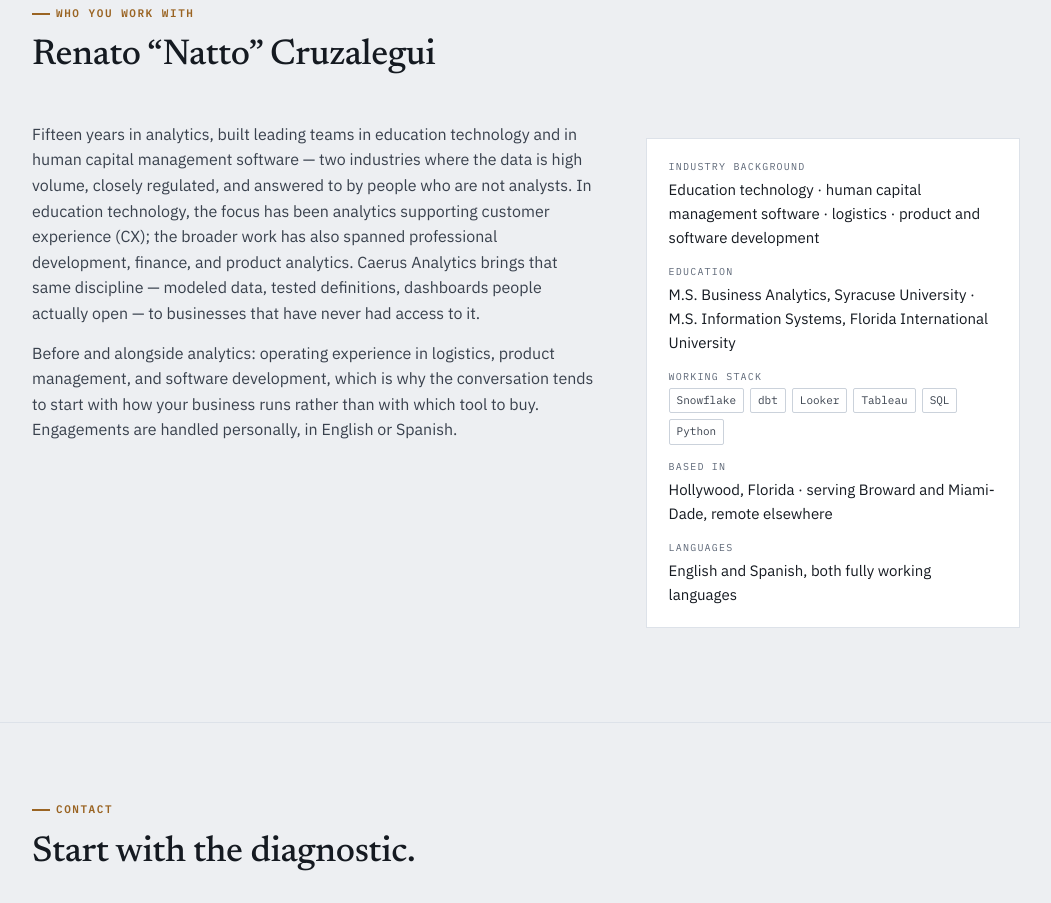
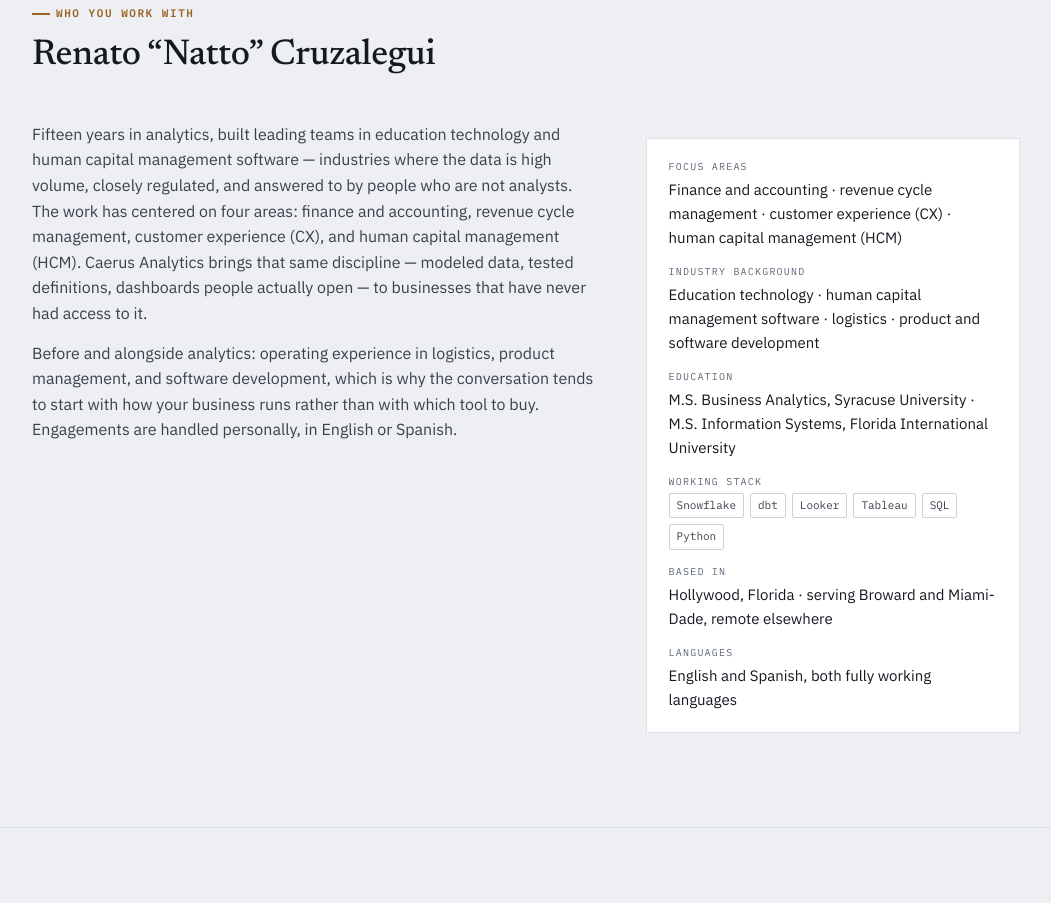
Before and after one commit to rcruzalegui/caerus_analytics_website, a plain HTML site: page index.html in a window 1280 px wide. Shown: the part 4280-5183 px from the top of the page, without its empty margins (114-1165 px from the left). Drawn offline with Linux system fonts and the light colour scheme.

Commit message:
Highlight finance, RCM, CX, and HCM focus areas in bio
Co-Authored-By: Claude Opus 5.5 <noreply@anthropic.com>

```diff
--- a/index.html
+++ b/index.html
@@ -720,12 +720,16 @@
       </div>
       <div class="about-grid">
         <div>
-          <p lang="en">Fifteen years in analytics, built leading teams in education technology and in human capital management software — two industries where the data is high volume, closely regulated, and answered to by people who are not analysts. In education technology, the focus has been analytics supporting customer experience (CX); the broader work has also spanned professional development, finance, and product analytics. Caerus Analytics brings that same discipline — modeled data, tested definitions, dashboards people actually open — to businesses that have never had access to it.</p>
-          <p lang="es">Quince años en analítica, construidos liderando equipos en tecnología educativa y en software de gestión de capital humano — dos industrias donde los datos son de alto volumen, están muy regulados y los usan personas que no son analistas. En tecnología educativa, el enfoque ha sido la analítica de apoyo a la experiencia del cliente (CX); el trabajo en general también ha abarcado desarrollo profesional, finanzas y analítica de producto. Caerus Analytics lleva esa misma disciplina — datos modelados, definiciones probadas, tableros que la gente sí abre — a empresas que nunca han tenido acceso a ella.</p>
+          <p lang="en">Fifteen years in analytics, built leading teams in education technology and human capital management software — industries where the data is high volume, closely regulated, and answered to by people who are not analysts. The work has centered on four areas: finance and accounting, revenue cycle management, customer experience (CX), and human capital management (HCM). Caerus Analytics brings that same discipline — modeled data, tested definitions, dashboards people actually open — to businesses that have never had access to it.</p>
+          <p lang="es">Quince años en analítica, construidos liderando equipos en tecnología educativa y software de gestión de capital humano — industrias donde los datos son de alto volumen, están muy regulados y los usan personas que no son analistas. El trabajo se ha centrado en cuatro áreas: finanzas y contabilidad, gestión del ciclo de ingresos, experiencia del cliente (CX) y gestión de capital humano (HCM). Caerus Analytics lleva esa misma disciplina — datos modelados, definiciones probadas, tableros que la gente sí abre — a empresas que nunca han tenido acceso a ella.</p>
           <p lang="en">Before and alongside analytics: operating experience in logistics, product management, and software development, which is why the conversation tends to start with how your business runs rather than with which tool to buy. Engagements are handled personally, in English or Spanish.</p>
           <p lang="es">Antes y en paralelo a la analítica: experiencia operativa en logística, gestión de producto y desarrollo de software, y por eso la conversación suele empezar por cómo funciona su negocio y no por qué herramienta comprar. Los proyectos se atienden de forma personal, en inglés o español.</p>
         </div>
         <dl class="facts">
+          <div class="fact">
+            <dt><span lang="en">Focus areas</span><span lang="es">Áreas de enfoque</span></dt>
+            <dd><span lang="en">Finance and accounting · revenue cycle management · customer experience (CX) · human capital management (HCM)</span><span lang="es">Finanzas y contabilidad · gestión del ciclo de ingresos · experiencia del cliente (CX) · gestión de capital humano (HCM)</span></dd>
+          </div>
           <div class="fact">
             <dt><span lang="en">Industry background</span><span lang="es">Trayectoria</span></dt>
             <dd><span lang="en">Education technology · human capital management software · logistics · product and software development</span><span lang="es">Tecnología educativa · software de gestión de capital humano · logística · producto y desarrollo de software</span></dd>
```
